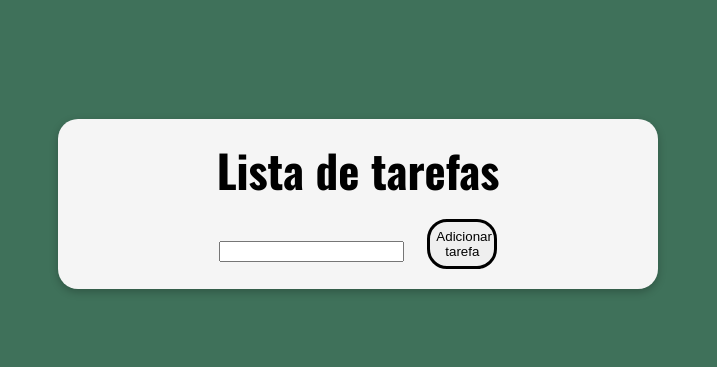
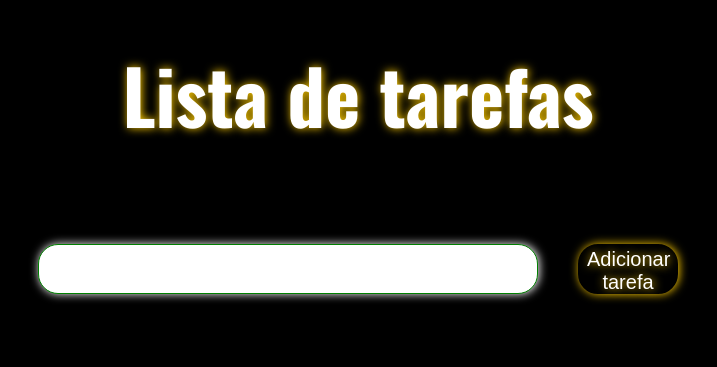
Before and after one commit to Lucasdesouza-ctrl/Projetos-ExerciciosJS, a plain HTML site: page Lista_tarefas/index.html in a window 1280 px wide. Shown: the part 146-513 px from the top of the page, without its empty margins (282-999 px from the left). Drawn offline with nearby package versions, Linux system fonts and the light colour scheme.

Commit message:
design finalizado

```diff
--- a/Lista_tarefas/index.html
+++ b/Lista_tarefas/index.html
@@ -13,9 +13,10 @@
       </div>
       <div class="inputTask">
         <p>
-          <input type="text" class="newTask" />
-          <button class="btnAddTask">Adicionar tarefa</button>
+          <div class="main"> <input type="text" class="newTask" />
+
         </p>
+        <button class="btnAddTask">Adicionar tarefa</button></div>
         <ul class="task"></ul>
       </div>
     </section>
--- a/Lista_tarefas/style/style.css
+++ b/Lista_tarefas/style/style.css
@@ -8,17 +8,19 @@ body {
   height: 700px;
   justify-content: center;
   align-items: center;
-  background: #3f715a;
+  background: black;
 }
 
 .container {
-  display: inline-block;
+  display: flex;
+  flex-direction: column;
   justify-content: center;
-  width: 600px;
-
+  align-items: center;
+  width: 800px;
+  /* border: 1px solid green; */
 
   font-family: "Oswald", serif;
-  background: whitesmoke;
+  background:black;
   border-radius: 20px;
   box-shadow: rgba(0, 0, 0, 0.24) 0px 3px 8px;
 }
@@ -27,26 +29,25 @@ body {
   justify-content: center;
   align-items: center;
   height: 100px;
-  font-size: 30px;
+  font-size: 50px;
+  color: white;
+  margin-bottom: 100px;
+  text-shadow: #FC0 1px 0 10px;
 }
-.numbersTimer {
-  display: flex;
-  justify-content: center;
-  align-items: center;
-  margin-top: 0px;
-  height: 100px;
-  font-size: 80px;
-  font-weight: 500;
 
-}
 button{
   height: 50px;
-  width: 70px;
   border-radius: 20px;
   border: 3px solid black;
-  margin-left: 20px;
+  margin-left: 40px;
   margin-bottom: 20px;
-
+  text-shadow: #FC0 1px 0 10px;
+  background: black;
+  color: white;
+  box-shadow:#FC0 1px 0 10px;
+  font-size: 20px;
+  width: 100px;
+  font-weight: 500;
 }
 button:hover {
   background-color: #f9fafb;
@@ -61,19 +62,50 @@ button:hover {
 }
 .inputTask {
   justify-content: center;
-  align-items: center;
   display: flex;
   flex-direction: column;
+  width: 700px;
+
 }
 .completedTask{
   display: flex;
   color: green;
-  font-size: 20px;
+  font-size: 30px;
+  text-shadow: #88ff007e 1px 0 10px;
 }
 .greatWork{
   display:flex;
   margin-left: 20px;
   align-content: center;
-  font-size: 20px;
+  font-size: 30px;
+  text-shadow: #88ff007e 1px 0 10px;
   /* border: solid 1px black; */
 }
+
+.newTask{
+  border-radius: 20px;
+  width: 500px;
+  height: 50px;
+  margin-bottom: 70px;
+  margin-top: 0px;
+  border: 1px solid green;
+  box-shadow: white 1px 0 10px;
+  font-size: 30px;
+}
+.task{
+  align-self: center;
+  justify-self: center;
+  color: white;
+  font-size: 30px;
+  text-wrap: wrap;
+  text-shadow: white 1px 0 10px;
+}
+.btnAddTask{
+ margin-left: 40px;
+ justify-self: center;
+
+}
+.main{
+  display: flex;
+  align-self: center;
+}
--- a/calculadora/style/style.css
+++ b/calculadora/style/style.css
@@ -49,7 +49,6 @@ button {
 button:hover {
   background-color: #f9fafb;
 }
-
 .calculator {
   width: 400px;
   display: flex;
```
Also changed, not shown: calculadora/js/script.js (indentation only).
